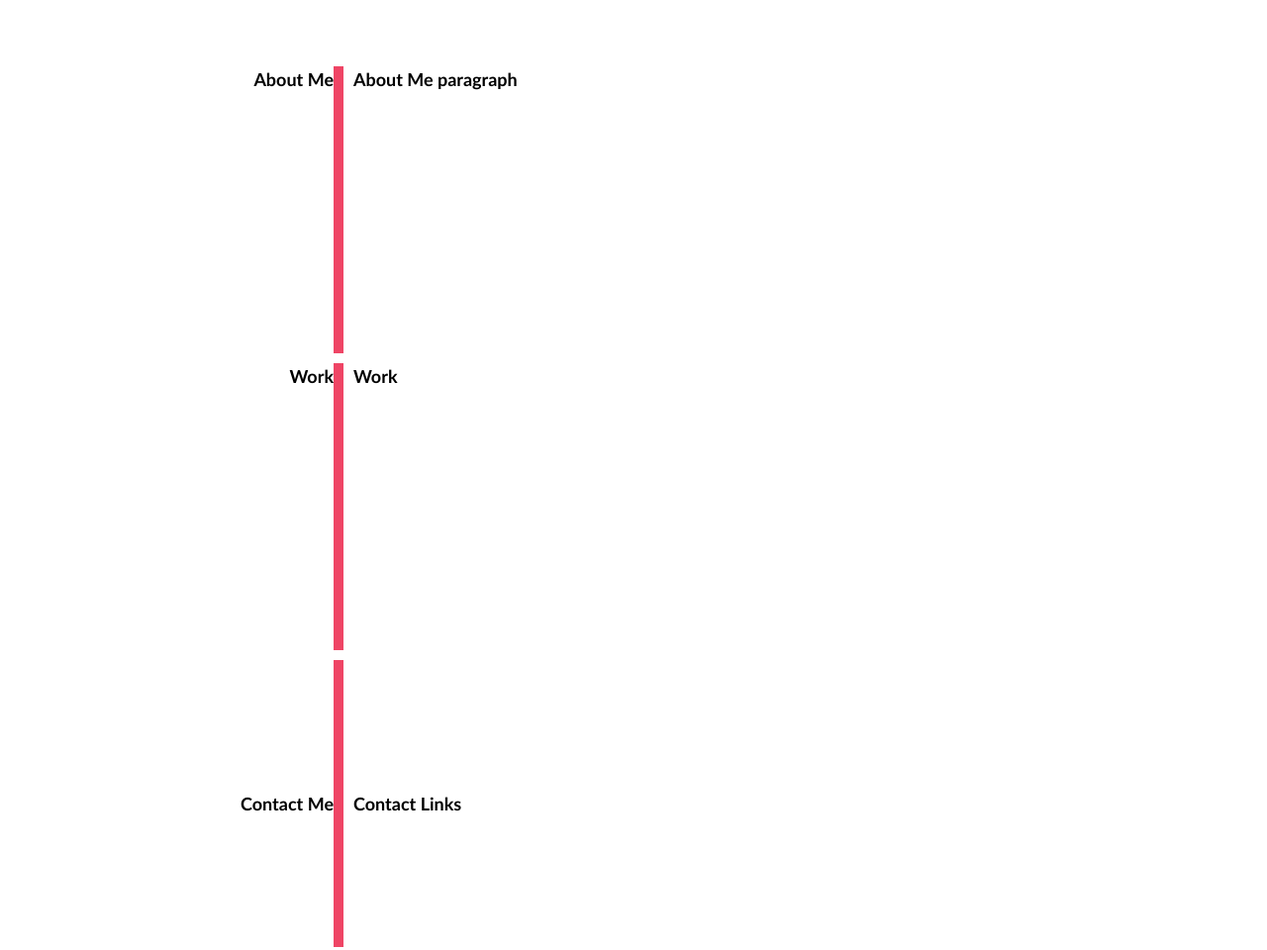
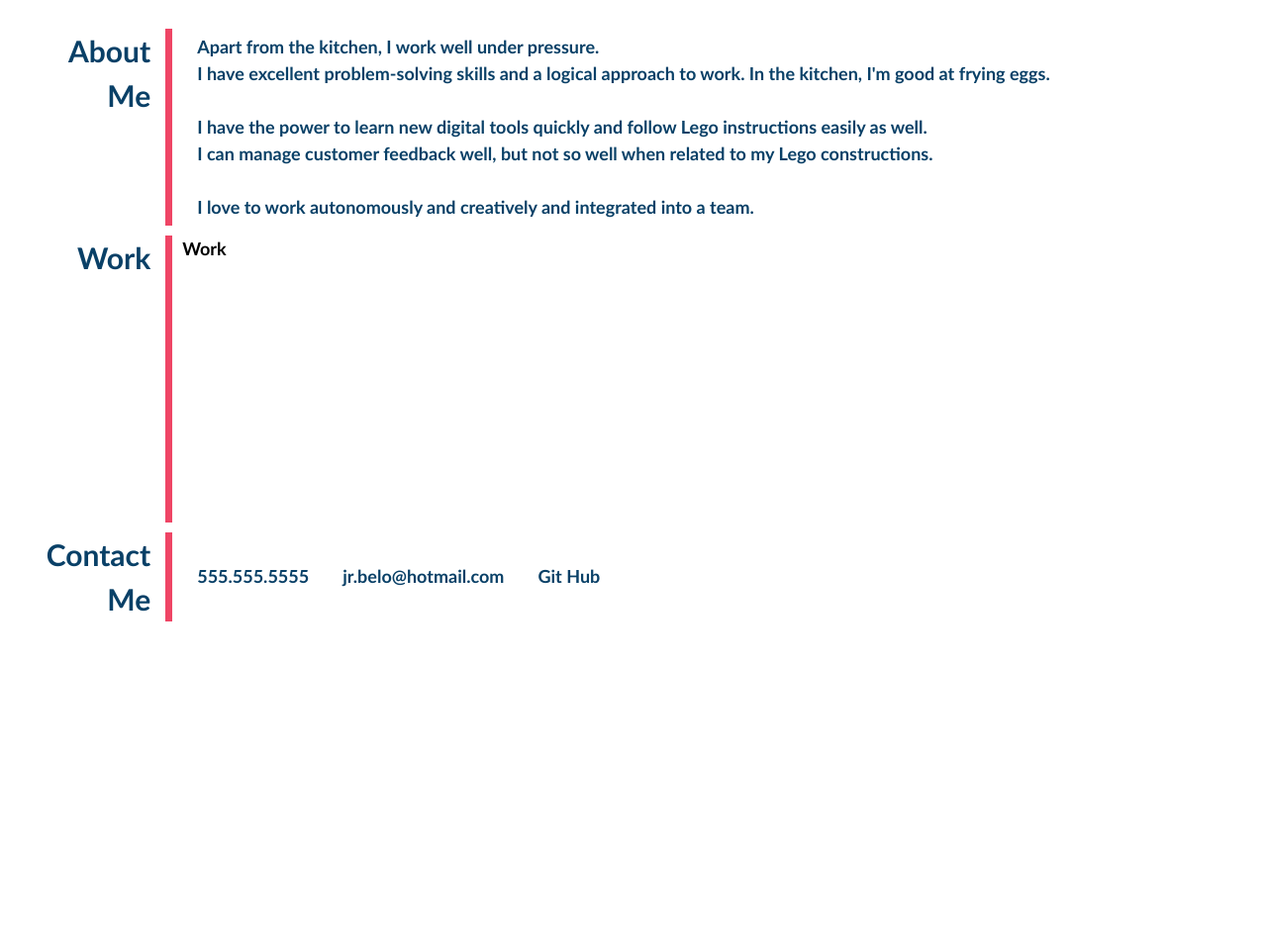
Before and after one commit to CZ-RBelo/Edx-Bootcamp-Portfolio, a plain HTML site: page index.html in a window 1280 px wide. Shown: the part 692-1652 px from the top of the page at 99% size. After the commit the page ends 1325 px from the top, so only its background shows below. Drawn offline with Linux system fonts and the light colour scheme.

Commit message:
About me and contacts added

```diff
--- a/css/style.css
+++ b/css/style.css
@@ -89,7 +89,7 @@ h6 {
   height: 600px;
   background-size: cover;
   background-position: center;
-  margin-bottom: 5%;
+  margin-bottom: 2%;
 }
 /* Bio -> Paragraph */
 .bio-box {
@@ -117,8 +117,8 @@ h6 {
 .page-wrapper {
   margin: 0px 5%;
   display: grid;
-  grid-template-rows: 300px 300px 300px;
-  grid-template-columns: 25% 75%;
+  grid-template-rows: auto 300px auto;
+  grid-template-columns: 10% 1fr;
   grid-template-areas:
   "about about-paragraph "
   "work work-projects "
@@ -135,12 +135,18 @@ h6 {
   display: grid;
   align-content: end;
 }
+#about h2, #work h2, #contact h2{
+font-size: 30px;
+margin-right: 15px;
+color: var(--navBarColor);
+}
 /* element grid about me section*/
 #about {
   grid-area: about;
-  border-right: 10px solid var(--navBarTextColorHover);
+  border-right: 7px solid var(--navBarTextColorHover);
   align-content: start;
   justify-content: end;
+  text-align: right;
 }
 /* element grid about me paragraph section*/
 #about-paragraph {
@@ -151,7 +157,7 @@ h6 {
 /* element grid work section*/
 #work {
   grid-area: work;
-  border-right: 10px solid var(--navBarTextColorHover);
+  border-right: 7px solid var(--navBarTextColorHover);
   align-content: start;
   justify-content: end;
 }
@@ -164,13 +170,29 @@ h6 {
 /* element grid contact section*/
 #contact {
   grid-area: contact;
-  border-right: 10px solid var(--navBarTextColorHover);
+  border-right: 7px solid var(--navBarTextColorHover);
   align-content: center;
   justify-content: end;
+  text-align: right;
 }
-/* element grid contact links*/
+/* element grid contact links */
 #contact-links {
   grid-area: contact-links;
   align-content: center;
   justify-content: start;
 }
+/* element grid contact links decoration */
+#about-paragraph h3, #contact-links a {
+  color: var(--navBarColor);
+  padding: 5px 15px;
+  font-size: 18px;
+  text-decoration: none;
+  font-weight: bold;
+}
+/* element grid contact links hover decoration */
+#contact-links a:hover{
+  background-color: var(--navBarHighlightColor);
+  color: var(--navBarTextColorHover);
+  font-weight: bold;
+  border-radius: 5px;
+}
--- a/index.html
+++ b/index.html
@@ -44,11 +44,15 @@
   <main class="page-wrapper">
     <!-- about me -->
     <section class="page-section" id="about">
-      <h2>About Me</h2>
+      <h2>About<br>Me</h2>
     </section>
     <!-- about me paragraph -->
     <section class="page-section" id="about-paragraph">
-      <h2>About Me paragraph</h2>
+      <h3>Apart from the kitchen, I work well under pressure.<br>
+        I have excellent problem-solving skills and a logical approach to work. In the kitchen, I'm good at frying eggs.<br><br>
+        I have the power to learn new digital tools quickly and follow Lego instructions easily as well.<br>
+        I  can manage customer feedback well, but not so well when related to my Lego constructions.<br><br>
+        I love to work autonomously and creatively and integrated into a team.</h3>
     </section>
     <!-- work -->
     <section class="page-section" id="work">
@@ -60,14 +64,16 @@
     </section>
     <!-- contact -->
     <section class="page-section contact" id="contact">
-      <h2>Contact Me</h2>
+      <h2>Contact<br>Me</h2>
     </section>
     <!-- contact links -->
     <section class="page-section contact" id="contact-links">
-      <h2>Contact Links</h2>
+      <section>
+        <a href="#">555.555.5555</a>
+        <a href="mailto: jr.belo@hotmail.com?subject=Hello.&body=Let's have a chat so that we can make it all start happening.">jr.belo@hotmail.com</a>
+        <a href="https://github.com/CZ-RBelo/" target=”_blank”>Git Hub</a>
+      </section>
     </section>
   </main>
-
-
 </body>
 </html>
```
